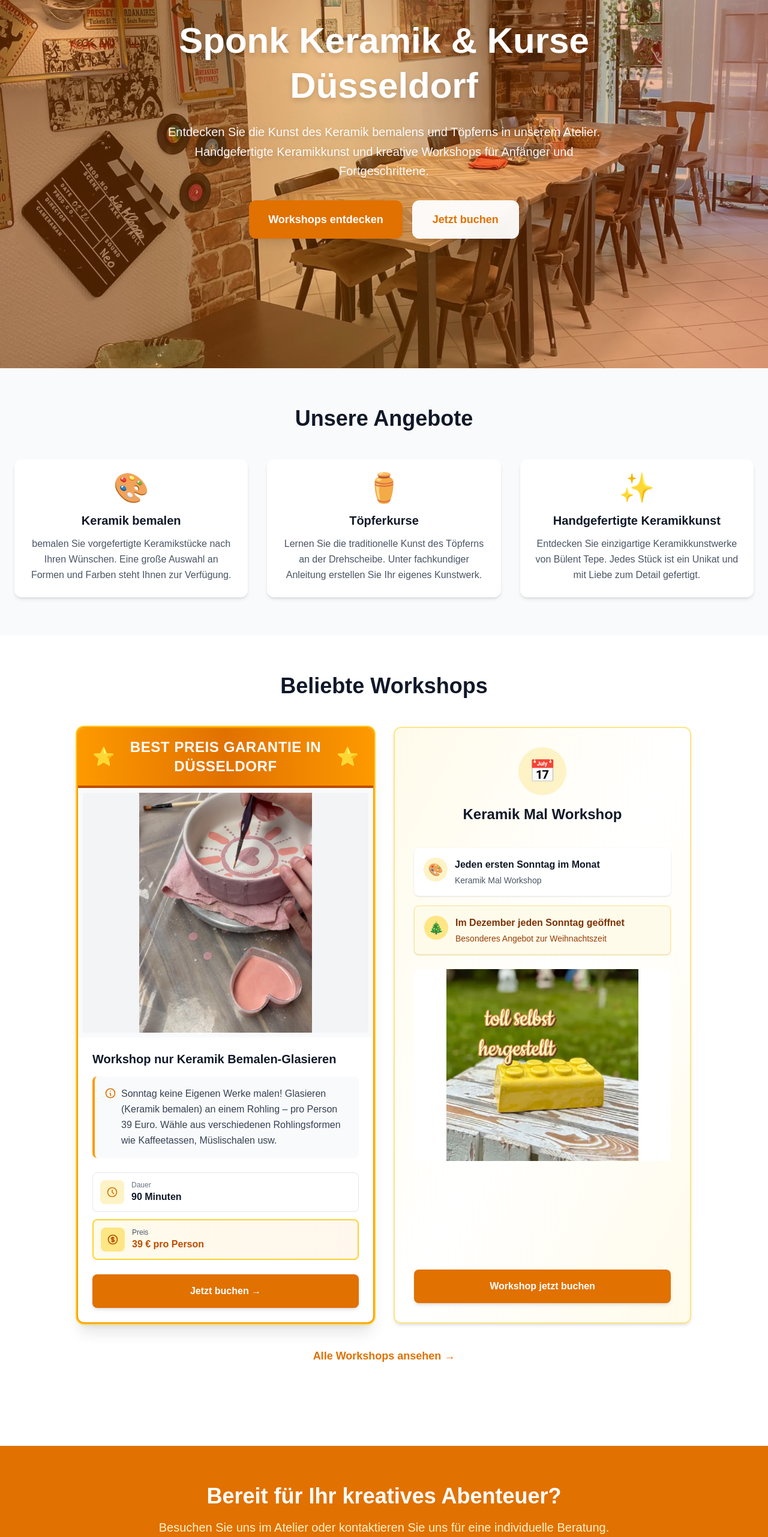
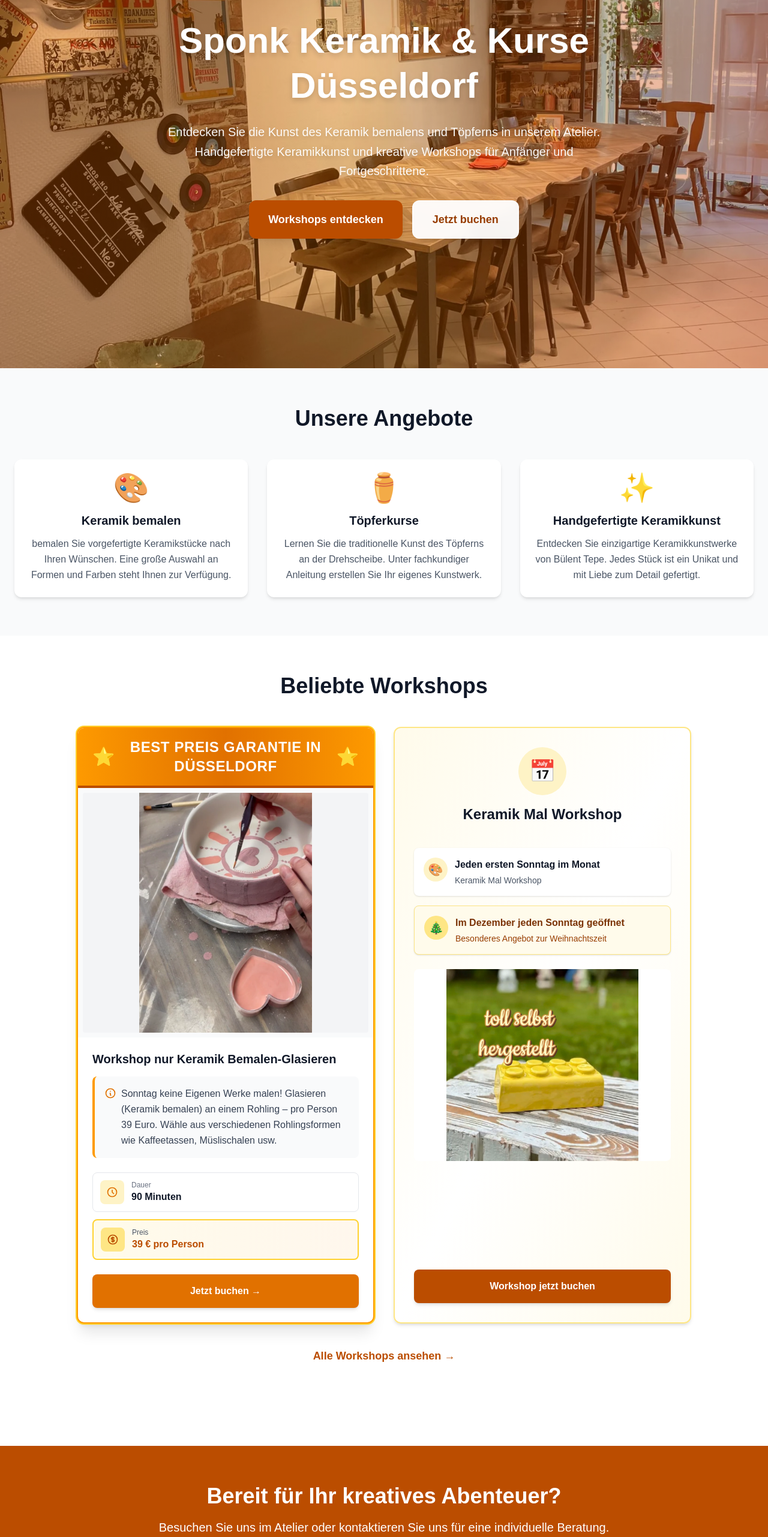
Before and after one commit to Oezkandemir/sponkkermaik, a Next.js app: page / in a window 1280 px wide. Shown: the part 234-2797 px from the top of the page at 60% size. Built offline with nearby package versions, Linux system fonts and the light colour scheme.

Commit message:
Update styles in Home and Header components for improved visual consistency and user experience. Adjust button colors and text for better accessibility and aesthetics.

```diff
--- a/app/page.tsx
+++ b/app/page.tsx
@@ -77,13 +77,13 @@ export default function Home() {
             <div className="flex flex-col sm:flex-row gap-3 sm:gap-4 justify-center px-4">
               <Link
                 href="/workshops"
-                className="bg-amber-600 text-white px-6 sm:px-8 py-3 sm:py-4 rounded-xl font-bold text-base sm:text-lg hover:bg-amber-700 active:bg-amber-800 transition-all duration-200 shadow-lg hover:shadow-xl touch-manipulation min-h-[48px] flex items-center justify-center backdrop-blur-sm"
+                className="bg-amber-700 text-white px-6 sm:px-8 py-3 sm:py-4 rounded-xl font-bold text-base sm:text-lg hover:bg-amber-800 active:bg-amber-900 transition-all duration-200 shadow-lg hover:shadow-xl touch-manipulation min-h-[48px] flex items-center justify-center backdrop-blur-sm"
               >
                 Workshops entdecken
               </Link>
               <Link
                 href="/kontakt"
-                className="bg-white/95 text-amber-600 px-6 sm:px-8 py-3 sm:py-4 rounded-xl font-bold text-base sm:text-lg border-2 border-white/50 hover:bg-white active:bg-white/90 transition-all duration-200 shadow-lg hover:shadow-xl touch-manipulation min-h-[48px] flex items-center justify-center backdrop-blur-sm"
+                className="bg-white/95 text-amber-800 px-6 sm:px-8 py-3 sm:py-4 rounded-xl font-bold text-base sm:text-lg border-2 border-white/50 hover:bg-white active:bg-white/90 transition-all duration-200 shadow-lg hover:shadow-xl touch-manipulation min-h-[48px] flex items-center justify-center backdrop-blur-sm"
               >
                 Jetzt buchen
               </Link>
@@ -198,7 +198,7 @@ export default function Home() {
                 <div className="text-center mt-auto">
                   <Link
                     href="/workshops"
-                    className="block w-full bg-amber-600 text-white px-6 py-3 sm:py-4 rounded-lg font-bold text-base hover:bg-amber-700 active:bg-amber-800 transition-all duration-200 shadow-md hover:shadow-lg"
+                    className="block w-full bg-amber-700 text-white px-6 py-3 sm:py-4 rounded-lg font-bold text-base hover:bg-amber-800 active:bg-amber-900 transition-all duration-200 shadow-md hover:shadow-lg"
                   >
                     Workshop jetzt buchen
                   </Link>
@@ -209,7 +209,7 @@ export default function Home() {
           <div className="text-center mt-6 sm:mt-8">
             <Link
               href="/workshops"
-              className="inline-block text-amber-600 font-bold text-base sm:text-lg hover:text-amber-700 active:text-amber-800 transition-colors touch-manipulation py-2 px-4 rounded-lg hover:bg-amber-50"
+              className="inline-block text-amber-700 font-bold text-base sm:text-lg hover:text-amber-800 active:text-amber-900 transition-colors touch-manipulation py-2 px-4 rounded-lg hover:bg-amber-50"
             >
               Alle Workshops ansehen →
             </Link>
@@ -221,25 +221,25 @@ export default function Home() {
       </section>
 
       {/* CTA Section - Mobile-first */}
-      <section className="py-12 sm:py-16 bg-amber-600 text-white">
+      <section className="py-12 sm:py-16 bg-amber-700 text-white">
         <div className="container mx-auto px-4 sm:px-6 text-center">
           <h2 className="text-2xl sm:text-3xl md:text-4xl font-bold mb-3 sm:mb-4 px-2">
             Bereit für Ihr kreatives Abenteuer?
           </h2>
-          <p className="text-base sm:text-lg md:text-xl mb-6 sm:mb-8 text-amber-100 px-2 leading-relaxed">
+          <p className="text-base sm:text-lg md:text-xl mb-6 sm:mb-8 text-white px-2 leading-relaxed">
             Besuchen Sie uns im Atelier oder kontaktieren Sie uns für eine
             individuelle Beratung.
           </p>
           <div className="flex flex-col sm:flex-row gap-3 sm:gap-4 justify-center px-4">
             <Link
               href="/oeffnungszeiten"
-              className="bg-white text-amber-600 px-6 sm:px-8 py-3 sm:py-4 rounded-xl font-bold text-base sm:text-lg hover:bg-amber-50 active:bg-amber-100 transition-all duration-200 shadow-lg hover:shadow-xl touch-manipulation min-h-[48px] flex items-center justify-center"
+              className="bg-white text-amber-800 px-6 sm:px-8 py-3 sm:py-4 rounded-xl font-bold text-base sm:text-lg hover:bg-amber-50 active:bg-amber-100 transition-all duration-200 shadow-lg hover:shadow-xl touch-manipulation min-h-[48px] flex items-center justify-center"
             >
               Öffnungszeiten
             </Link>
             <Link
               href="/kontakt"
-              className="bg-amber-700 text-white px-6 sm:px-8 py-3 sm:py-4 rounded-xl font-bold text-base sm:text-lg hover:bg-amber-800 active:bg-amber-900 transition-all duration-200 shadow-lg hover:shadow-xl touch-manipulation min-h-[48px] flex items-center justify-center"
+              className="bg-amber-800 text-white px-6 sm:px-8 py-3 sm:py-4 rounded-xl font-bold text-base sm:text-lg hover:bg-amber-900 active:bg-black transition-all duration-200 shadow-lg hover:shadow-xl touch-manipulation min-h-[48px] flex items-center justify-center"
             >
               Kontakt aufnehmen
             </Link>
--- a/components/Header.tsx
+++ b/components/Header.tsx
@@ -80,7 +80,7 @@ export default function Header() {
   return (
     <>
       <header
-        className="bg-white shadow-sm fixed top-0 left-0 right-0 z-50 border-b border-gray-100"
+        className="bg-white/80 backdrop-blur-md shadow-sm fixed top-0 left-0 right-0 z-50 border-b border-gray-100/50"
       >
         <nav className="container mx-auto px-4 py-2">
           <div className="flex items-center justify-between leading-none">
```
